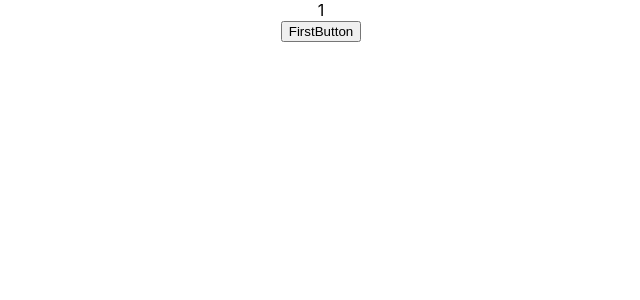
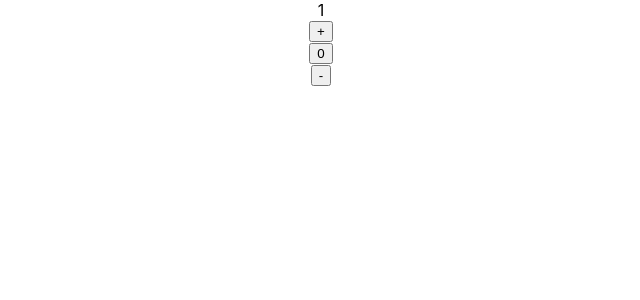
Before and after one commit to talerqa/microtasks, a React (Create React App) app: page / in a window 1280 px wide. Shown: the top 300 px of the page, without its empty margins (319-959 px from the left). Built offline with nearby package versions, Linux system fonts and the light colour scheme.

Commit message:
feat: add counter with +, - and reset 0

```diff
--- a/src/App.tsx
+++ b/src/App.tsx
@@ -4,23 +4,31 @@ import {Button} from './site/Button';
 
 function App() {
 
-  const Foo = (name: string) => {
-    console.log(name)
+  // const Foo = (name: string) => {
+  //   console.log(name)
+  // }
+//  let a = 1;
+
+  let [a, Count] = useState(1)
+
+  const PlusCounter = () => {
+    Count(++a);
   }
 
-//  let a = 1;
+  const ResetCounter = () => {
+    Count(a = 0)
+  }
 
-  let[a,PlusCounter] = useState(1)
-
-  const Counter = () => {
-    PlusCounter(++a);
-    console.log(a)
+  const MinusCounter = () => {
+    Count(--a);
   }
 
   return (
     <div className="App">
       <div>{a}</div>
-      <Button name={'FirstButton'} callback={Counter}/>
+      <Button name={'+'} callback={PlusCounter}/>
+      <Button name={'0'} callback={ResetCounter}/>
+      <Button name={'-'} callback={MinusCounter}/>
     </div>
   );
 }
```
